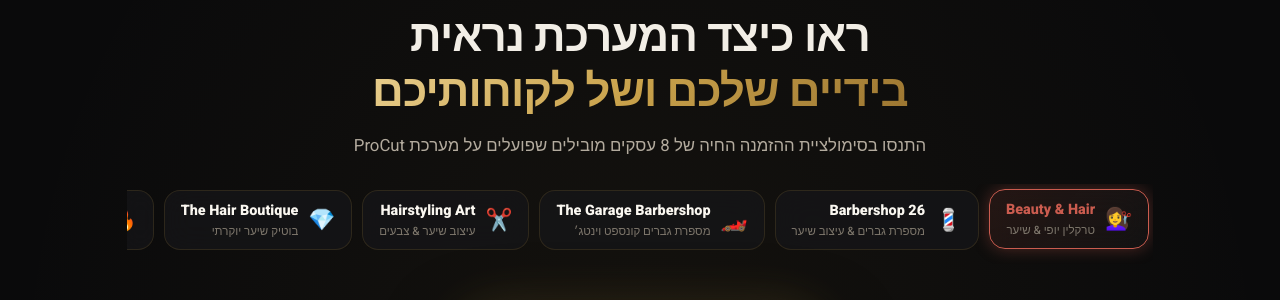
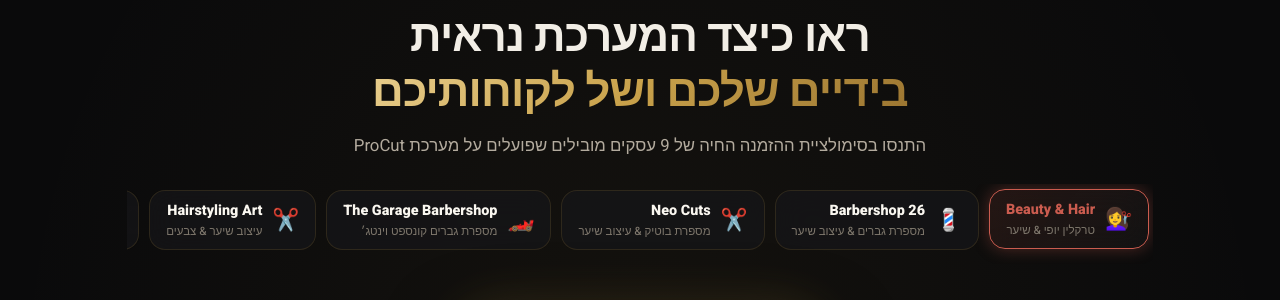
Before and after one commit to obidaNassa/procut_loading_page, a React (Vite) app: page / in a window 1280 px wide. Shown: the part 2443-2743 px from the top of the page. Built offline with nearby package versions, Linux system fonts and the light colour scheme.

Commit message:
Add Neo Cuts demo salon with authentic colors and data

```diff
--- a/src/components/InteractiveDemo.jsx
+++ b/src/components/InteractiveDemo.jsx
@@ -94,10 +94,10 @@ export default function InteractiveDemo() {
           </h2>
           <p className={`section-subtitle ${styles.subtitle}`}>
             {lang === 'ar'
-              ? 'جرّب نظام الحجز الحي لـ 8 صالونات ومراكز تجميل رائدة تعمل بنظام ProCut الحقيقي'
+              ? `جرّب نظام الحجز الحي لـ ${LIVE_SALONS.length} صالونات ومراكز تجميل رائدة تعمل بنظام ProCut الحقيقي`
               : lang === 'he'
-              ? 'התנסו בסימולציית ההזמנה החיה של 8 עסקים מובילים שפועלים על מערכת ProCut'
-              : 'Experience the live booking engine of 8 premier salons powered by ProCut'}
+              ? `התנסו בסימולציית ההזמנה החיה של ${LIVE_SALONS.length} עסקים מובילים שפועלים על מערכת ProCut`
+              : `Experience the live booking engine of ${LIVE_SALONS.length} premier salons powered by ProCut`}
           </p>
         </div>
 
--- a/src/data/liveSalons.js
+++ b/src/data/liveSalons.js
@@ -158,6 +158,88 @@ export const LIVE_SALONS = [
           he: 'טיפול מקיף הכולל גזירה, תער חם, שטיפה ועיסוי קרקפת.',
           ar: 'خدمة متكاملة تشمل القص، الموس الساخن، الغسيل وتدليك فروة الرأس.',
           en: 'The full treatment: haircut, hot razor finish, wash and scalp massage.',
+        },
+      },
+    ],
+  },
+  {
+    id: 'neo-cuts',
+    slug: 'neo-cuts',
+    url: 'https://procut.me/neo-cuts',
+    name: 'Neo Cuts',
+    category: {
+      he: 'מספרת בוטיק & עיצוב שיער',
+      ar: 'صالون حلاقة وتصفيف عصري',
+      en: 'Boutique Barbershop & Styling',
+    },
+    tag: 'NEO CUTS',
+    icon: '✂️',
+    theme: {
+      primary: '#b98e46',
+      primaryGlow: 'rgba(185, 142, 70, 0.45)',
+      bg: '#0c0a09',
+      cardBg: '#161412',
+      text: '#f8f6f0',
+      mutedText: '#a69a93',
+      border: 'rgba(185, 142, 70, 0.25)',
+      badgeBg: 'rgba(185, 142, 70, 0.15)',
+      badgeText: '#d4ab5e',
+      isLight: false,
+    },
+    coverImg: 'https://images.unsplash.com/photo-1503951914875-452162b0f3f1?auto=format&fit=crop&w=800&q=80',
+    avatarImg: '✂️',
+    desc: {
+      he: 'מספרת בוטיק מודרנית ואורבנית, המשלבת בין טכניקות תספורת קלאסיות לבין הטרנדים הכי חמים בעולם שיער הגברים והנשים. אווירה צעירה, מוזיקה מעולה וטיפוח ברמה הגבוהה ביותר.',
+      ar: 'صالون بوتيك عصري يجمع بين تقنيات الحلاقة الكلاسيكية وأحدث صيحات الموضة للرجال والنساء. أجواء شبابية وخدمة بأعلى المستويات.',
+      en: 'Modern urban boutique salon blending classic cutting techniques with the hottest trends in hair styling. Young vibes and premium grooming.',
+    },
+    location: {
+      he: 'מרכז העיר',
+      ar: 'وسط المدينة',
+      en: 'City Center',
+    },
+    staffTitle: {
+      he: 'בחרו ספר',
+      ar: 'اختر الحلاق',
+      en: 'Select Barber',
+    },
+    staff: [
+      { id: 1, name: { he: 'אלון', ar: 'ألون', en: 'Alon' }, role: { he: 'מאסטר ברבר', ar: 'حلاق محترف', en: 'Master Barber' }, avatar: '💈' },
+      { id: 2, name: { he: 'מאיה', ar: 'مايا', en: 'Maya' }, role: { he: 'מעצבת שיער', ar: 'مصففة شعر', en: 'Hair Stylist' }, avatar: '💇‍♀️' },
+      { id: 3, name: { he: 'דניאל', ar: 'دانيال', en: 'Daniel' }, role: { he: 'מומחה דירוגים', ar: 'خبير تدريج', en: 'Fade Specialist' }, avatar: '✂️' },
+    ],
+    services: [
+      {
+        id: 1,
+        name: { he: 'תספורת גברים ועיצוב זקן פרימיום', ar: 'قص شعر رجالي وتصفيف لحية بريميوم', en: 'Premium Men\'s Cut & Beard Trim' },
+        time: '60 דק׳',
+        price: '₪150',
+        desc: {
+          he: 'תספורת מדויקת בהתאמה למבנה הפנים, כולל דילול, סידור זקן בקווי מתאר נקיים וטיפול בקומפרס חם להרגעת העור.',
+          ar: 'قص دقيق يناسب ملامح الوجه مع تحديد اللحية وكمادات ساخنة لتهدئة البشرة.',
+          en: 'Precision haircut matched to face shape, clean beard line-up, and a hot towel treatment.',
+        },
+      },
+      {
+        id: 2,
+        name: { he: 'עיצוב, צביעה וגוונים בטכניקת באליאז׳', ar: 'تصفيف وصبغ وخصلات بالياج', en: 'Styling, Color & Balayage' },
+        time: '210 דק׳',
+        price: '₪900',
+        desc: {
+          he: 'שירות צביעה מתקדם לנשים המעניק לשיער מראה טבעי, זוהר ומדורג, תוך שימוש בחומרי צבע מזינים השומרים על בריאות השיער.',
+          ar: 'صبغ وتلوين متقدم يمنح الشعر مظهراً طبيعياً متدرجاً مع مواد مغذية تحافظ على صحة الشعر.',
+          en: 'Advanced balayage coloring giving hair a radiant, multidimensional gradient while nourishing strands.',
+        },
+      },
+      {
+        id: 3,
+        name: { he: 'טיפול שיקום והחלקה אורגנית', ar: 'علاج ترميم وتمليس عضوي', en: 'Organic Smoothing & Restoration' },
+        time: '255 דק׳',
+        price: '₪1200',
+        desc: {
+          he: 'טיפול עמוק לשיער פגום או מקורזל, המחדיר לחות, ויטמינים וחלבונים למבנה השערה, ומותיר אותה ישרה, רכה ומבריקה לאורך זמן.',
+          ar: 'علاج مكثف يغذي الشعر بالفيتامينات والبروتين ويتركه ناعماً وحريرياً ومستقيماً لفترة طويلة.',
+          en: 'Deep restorative treatment infusing moisture, vitamins, and proteins for sleek, shiny, long-lasting smoothness.',
         },
       },
     ],
```
